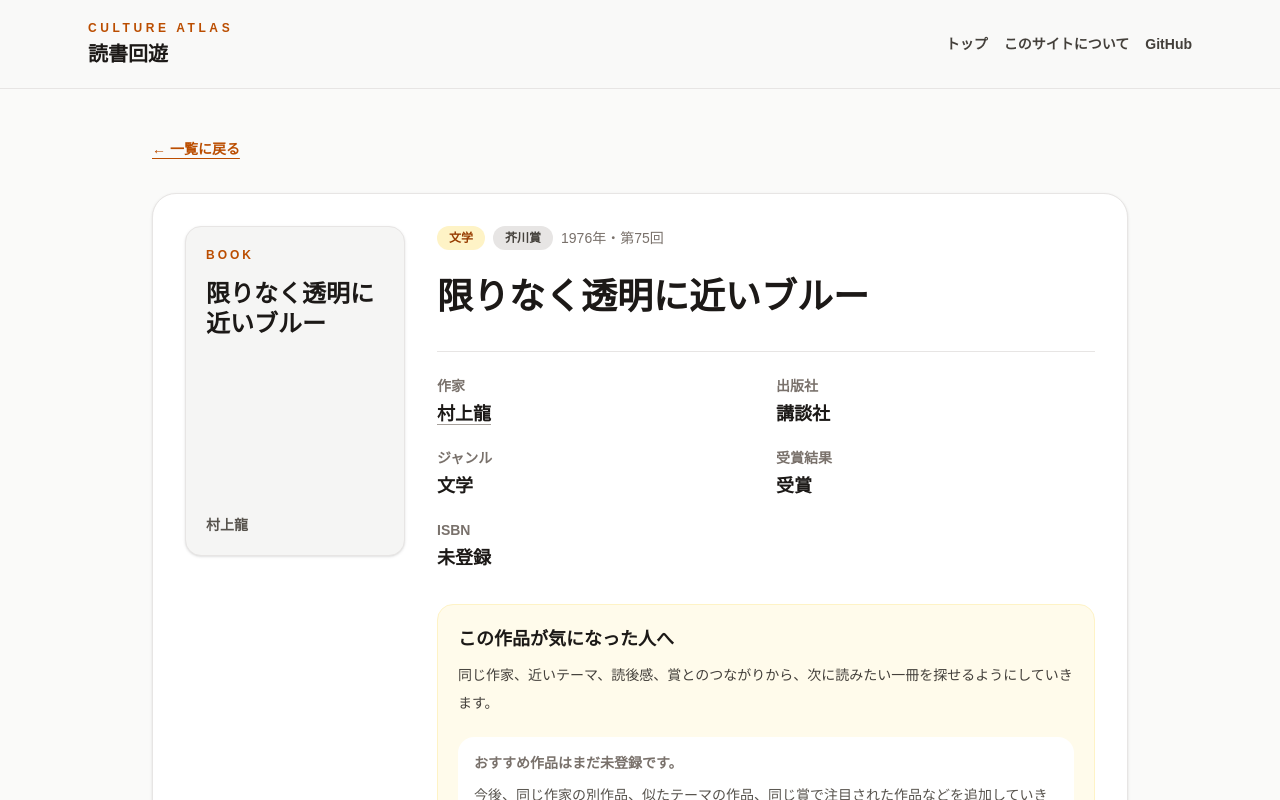
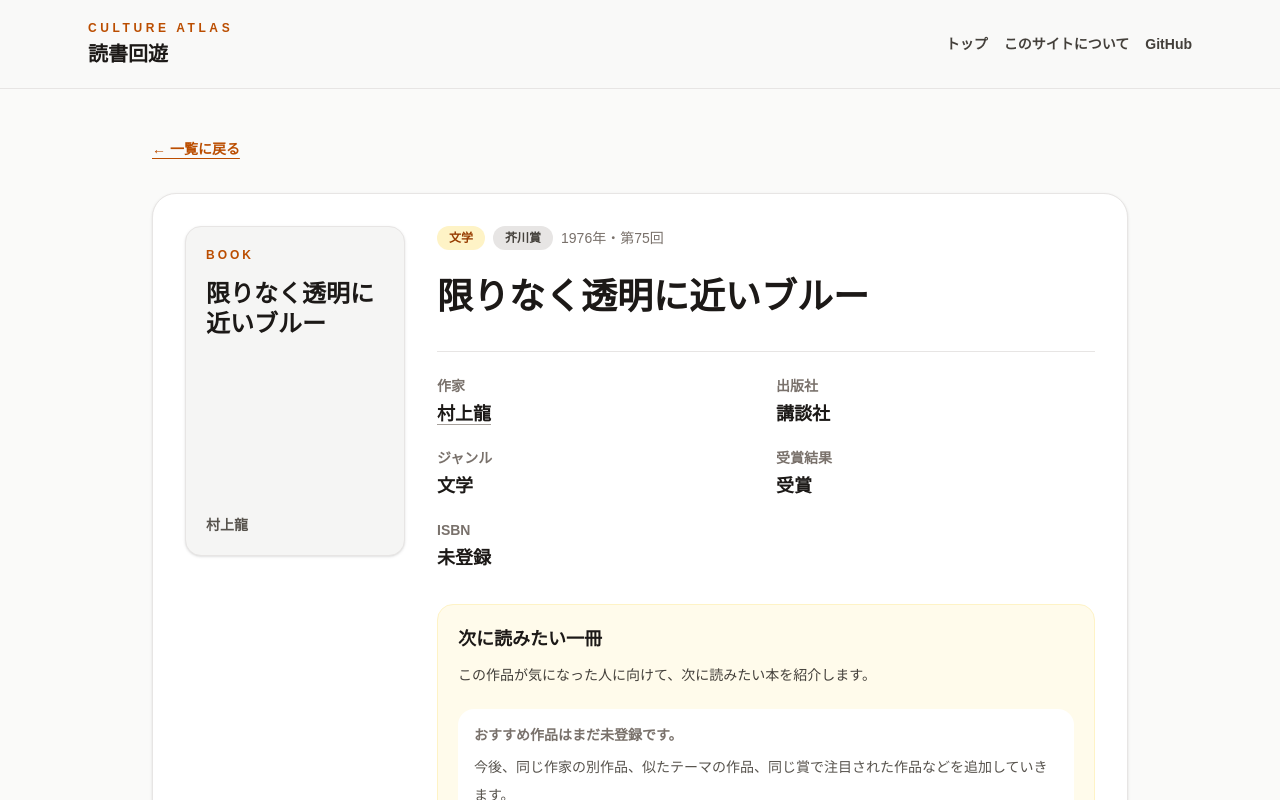
Before and after one commit to fel-an-Studio/bungakusho-zukan, a Next.js app: page /works/akutagawa-1976-75-murakami-ryu in a window 1280 px wide. Shown: the top 800 px of the page. Built offline with nearby package versions, Linux system fonts and the light colour scheme.

Commit message:
Update recommendation section heading

```diff
--- a/app/works/[id]/page.tsx
+++ b/app/works/[id]/page.tsx
@@ -158,10 +158,10 @@ export default async function WorkDetailPage({ params, searchParams }: Props) {
 
               <section className="mt-8 rounded-2xl border border-amber-100 bg-amber-50 p-5">
                 <h2 className="text-lg font-bold">
-                  この作品が気になった人へ
+                  次に読みたい一冊
                 </h2>
                 <p className="mt-2 text-sm leading-7 text-stone-700">
-                  同じ作家、近いテーマ、読後感、賞とのつながりから、次に読みたい一冊を探せるようにしていきます。
+                  この作品が気になった人に向けて、次に読みたい本を紹介します。
                 </p>
 
                 {readingRecommendations.length > 0 ? (
```
